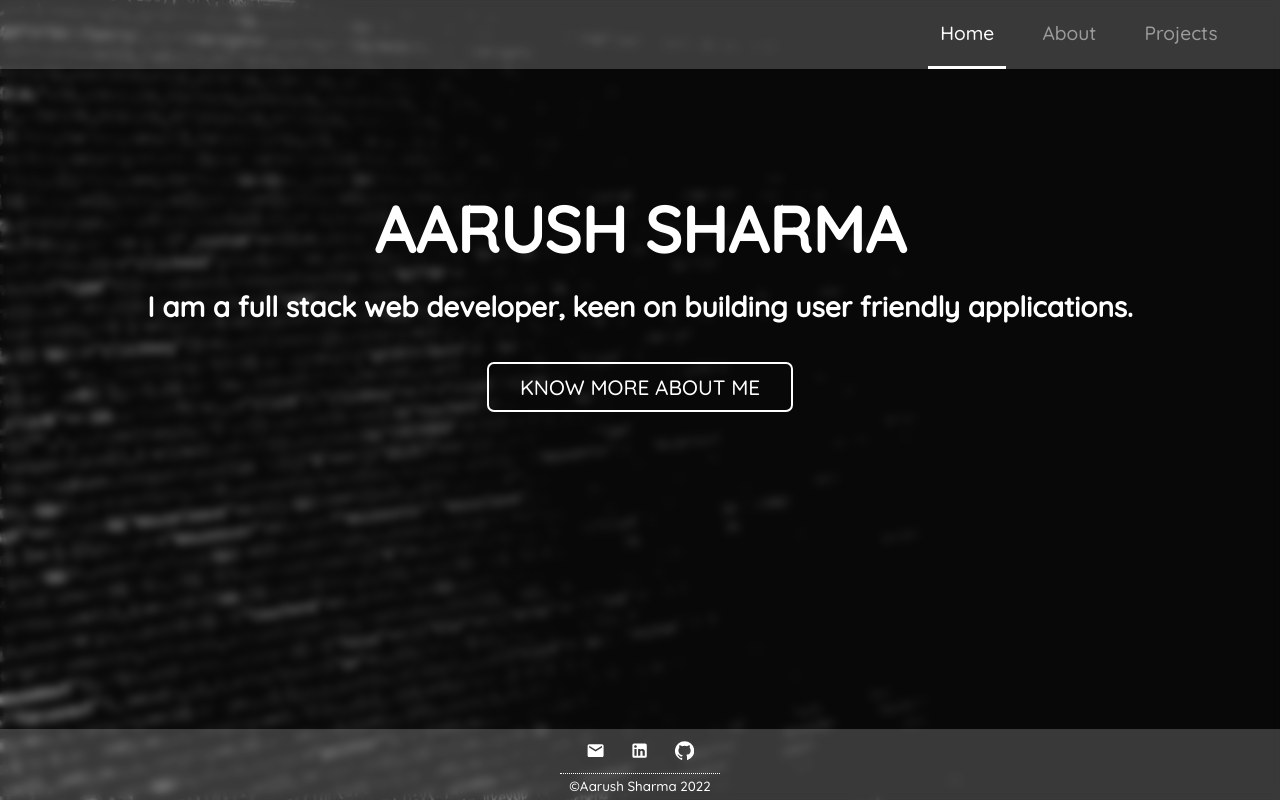
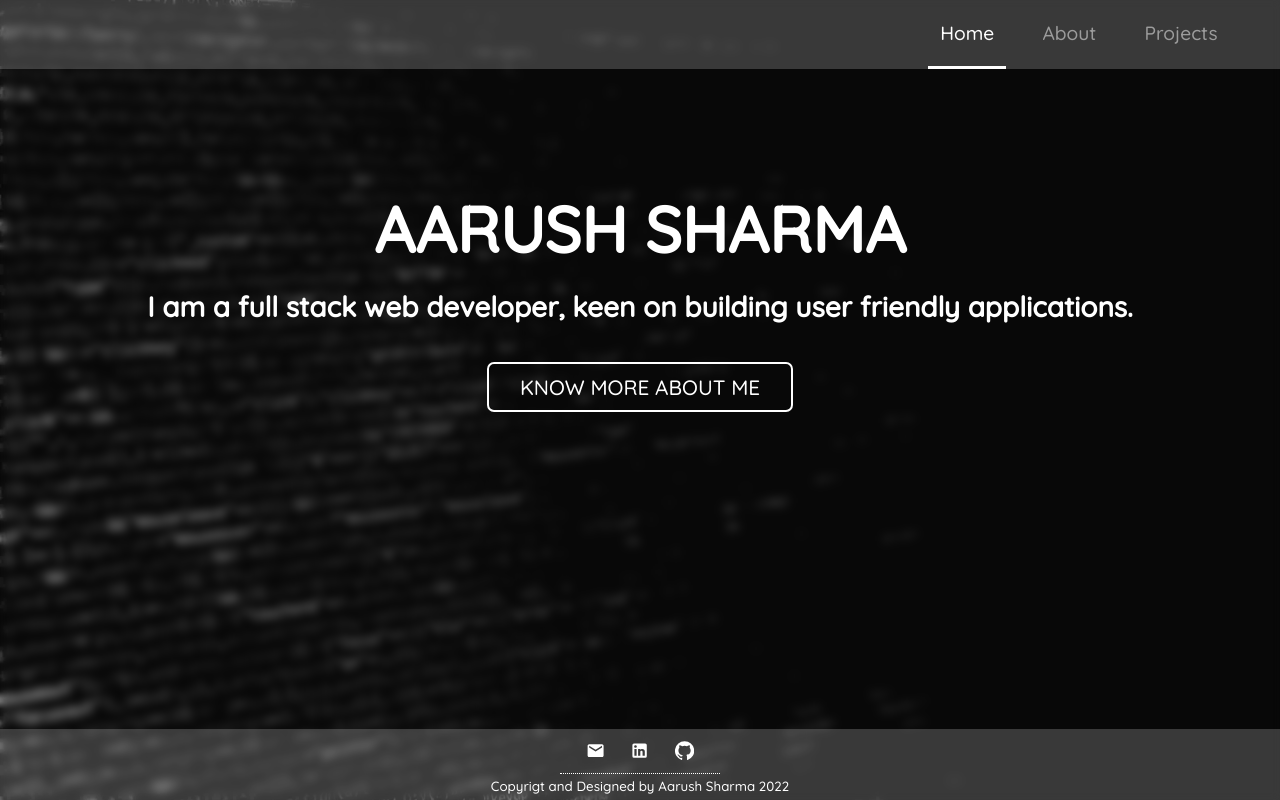
Before and after one commit to aarush-sharma-1230/portfolio, a React (Create React App) app: page / in a window 1280 px wide. Built offline with nearby package versions, Linux system fonts and the light colour scheme.

Commit message:
Footer text changed

```diff
--- a/src/Components/Footer/Footer.js
+++ b/src/Components/Footer/Footer.js
@@ -30,7 +30,7 @@ const Footer = () => {
         </a>
       </div>
       <hr></hr>
-      <small>©Aarush Sharma {currentYear}</small>
+      <small>Copyrigt and Designed by Aarush Sharma {currentYear}</small>
     </div>
   );
 };
```
